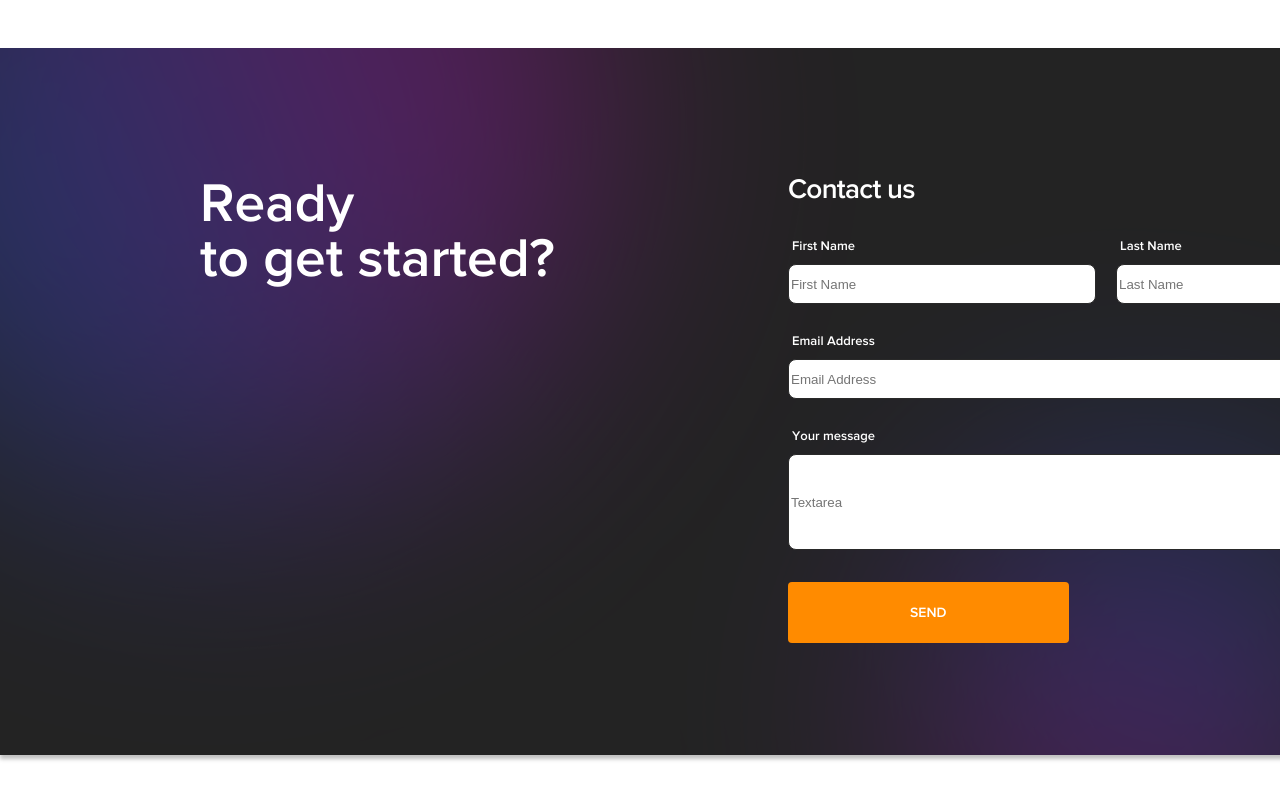
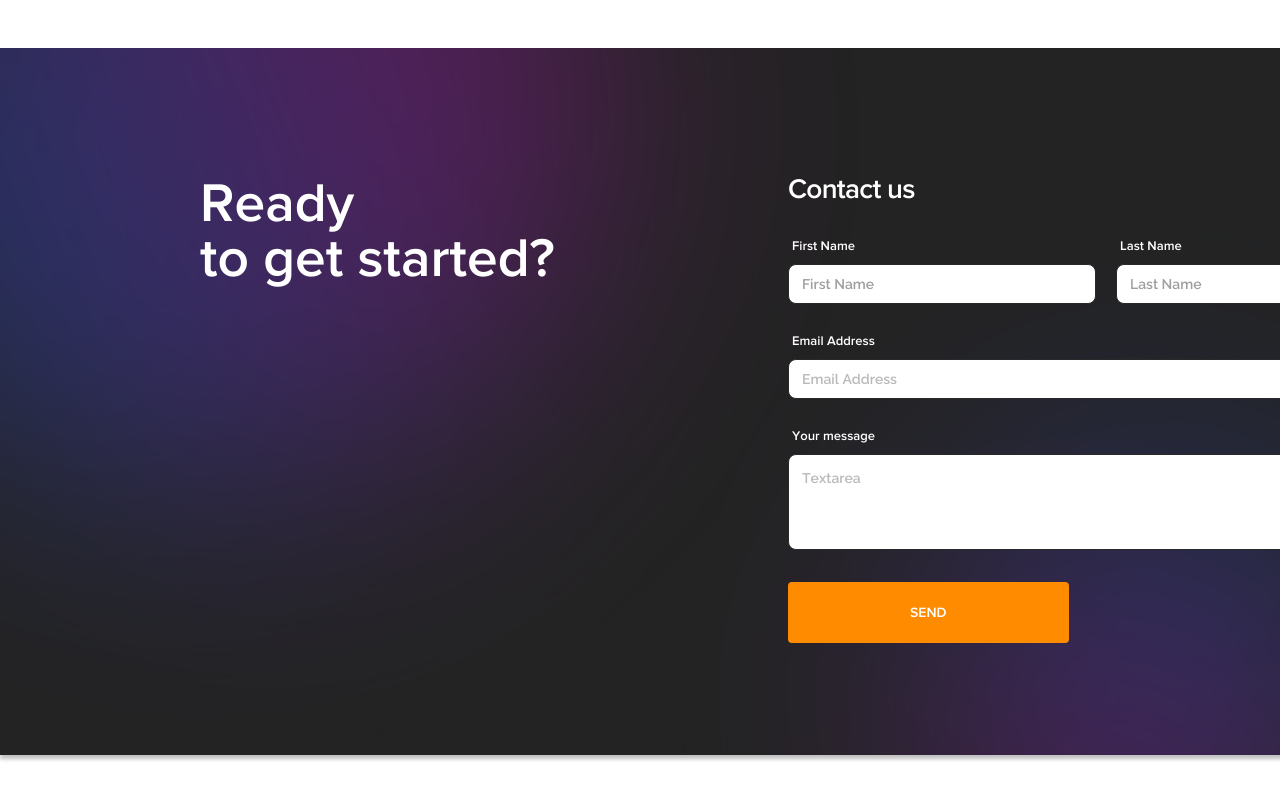
Before and after one commit to hrodvar-one/test-task-purrweb, a website: page src/index.html in a window 1280 px wide. Shown: the part 3014-3814 px from the top of the page. Drawn offline with nearby package versions, Linux system fonts and the light colour scheme; files that its build step writes are made by us from their sources; files whose address does not match are found by name.

Commit message:
Added paddings to the form block - contact-us__group-19

```diff
--- a/src/assets/css/app.scss
+++ b/src/assets/css/app.scss
@@ -1164,17 +1164,13 @@ body {
           position: absolute;
           width: 308px;
           height: 67px;
-          //left: 791px;
           top: 69px;
-
-          //background: #FF8B00;
 
           label {
             position: absolute;
             width: 66px;
             height: 19px;
             left: 4px;
-            //top: 189px;
 
             font-family: 'Proxima Nova';
             font-style: normal;
@@ -1193,6 +1189,7 @@ body {
             position: absolute;
             width: 308px;
             height: 40px;
+            padding: 9px 13px;
 
             box-sizing: border-box;
 
@@ -1204,6 +1201,22 @@ body {
             background: #FFFFFF;
             border: 1px solid #292929;
             border-radius: 8px;
+
+            font-family: 'Raleway';
+            font-style: normal;
+            font-weight: 500;
+            font-size: 14px;
+            line-height: 7px;
+            /* or 50% */
+
+            display: flex;
+            align-items: center;
+
+            color: #000000;
+
+            &::placeholder {
+              color: #9E9E9E;
+            }
           }
         }
 
@@ -1237,6 +1250,7 @@ body {
             position: absolute;
             width: 308px;
             height: 40px;
+            padding: 9px 13px;
 
             box-sizing: border-box;
 
@@ -1248,6 +1262,22 @@ body {
             background: #FFFFFF;
             border: 1px solid #292929;
             border-radius: 8px;
+
+            font-family: 'Raleway';
+            font-style: normal;
+            font-weight: 500;
+            font-size: 14px;
+            line-height: 7px;
+            /* or 50% */
+
+            display: flex;
+            align-items: center;
+
+            color: #000000;
+
+            &::placeholder {
+              color: #9E9E9E;
+            }
           }
         }
 
@@ -1255,7 +1285,6 @@ body {
           position: absolute;
           width: 640px;
           height: 67px;
-          //left: 328px;
           top: 164px;
 
           label {
@@ -1281,17 +1310,26 @@ body {
             position: absolute;
             width: 640px;
             height: 40px;
-
+            padding: 9px 13px;
+            top: 27px;
             box-sizing: border-box;
-
-            left: 0;
-            right: 0;
-            top: 27px;
-            bottom: 0;
-
             background: #FFFFFF;
             border: 1px solid #292929;
             border-radius: 8px;
+            font-family: 'Raleway';
+            font-style: normal;
+            font-weight: 500;
+            font-size: 14px;
+            line-height: 7px;
+            /* or 50% */
+
+            display: flex;
+            align-items: center;
+            color: #3D3D3D;
+
+            &::placeholder {
+              opacity: 0.5;
+            }
           }
         }
 
@@ -1320,12 +1358,14 @@ body {
             color: #FFFFFF;
           }
 
-          input {
+          textarea {
             position: absolute;
             width: 640px;
             height: 96px;
+            padding: 15px 13px;
 
             box-sizing: border-box;
+            resize: none;
 
             left: 0;
             right: 0;
@@ -1335,6 +1375,20 @@ body {
             background: #FFFFFF;
             border: 1px solid #292929;
             border-radius: 8px;
+
+            font-family: 'Raleway';
+            font-style: normal;
+            font-weight: 500;
+            font-size: 14px;
+            line-height: normal;
+            /* or 50% */
+
+            color: #3D3D3D;
+
+            &::placeholder {
+              //transform: translateY(1px);
+              opacity: 0.5;
+            }
           }
         }
 
@@ -1349,7 +1403,6 @@ body {
           position: absolute;
           width: 201px;
           height: 53px;
-          //left: 788px;
           top: 414px;
 
           background: #FF8B00;
@@ -1362,12 +1415,10 @@ body {
             font-style: normal;
             font-weight: 700;
             font-size: 14px;
-            line-height: 18px;
+            line-height: 20px;
             /* identical to box height, or 129% */
 
-
             color: #FFFFFF;
-
 
             /* Inside auto layout */
 
--- a/src/index.html
+++ b/src/index.html
@@ -170,7 +170,7 @@
 			<span class="contact-us__ready-to-get">
 				Ready<br>to get started?
 			</span>
-			<form action="" class="contact-us__group-19">
+			<form name="contact-us__group-19" class="contact-us__group-19" action="" method="">
 				<p class="group-19__p1">Contact us</p>
 				<div class="group-19__first-name-group">
 					<label for="group-19__first-name-group">First Name</label>
@@ -190,8 +190,9 @@
 				<div class="group-19__your-message">
 					<label for="group-19__your-message">Your message</label>
 					<br>
-					<input type="text" id="group-19__your-message" placeholder="Textarea">
+					<textarea id="group-19__your-message" placeholder="Textarea"></textarea>
 				</div>
+
 				<div type="button" class="group-19__button">
 					<span class="group-19__span">Send</span>
 				</div>
```
